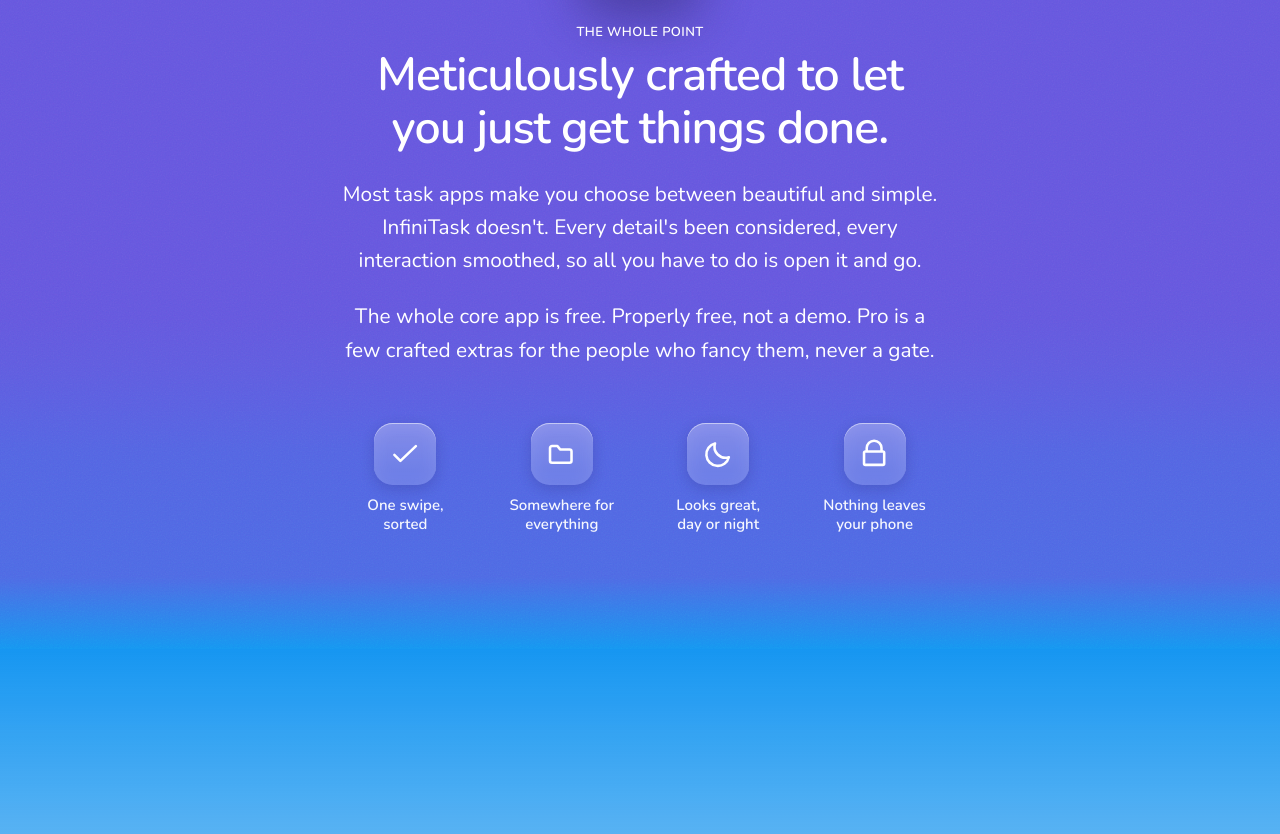
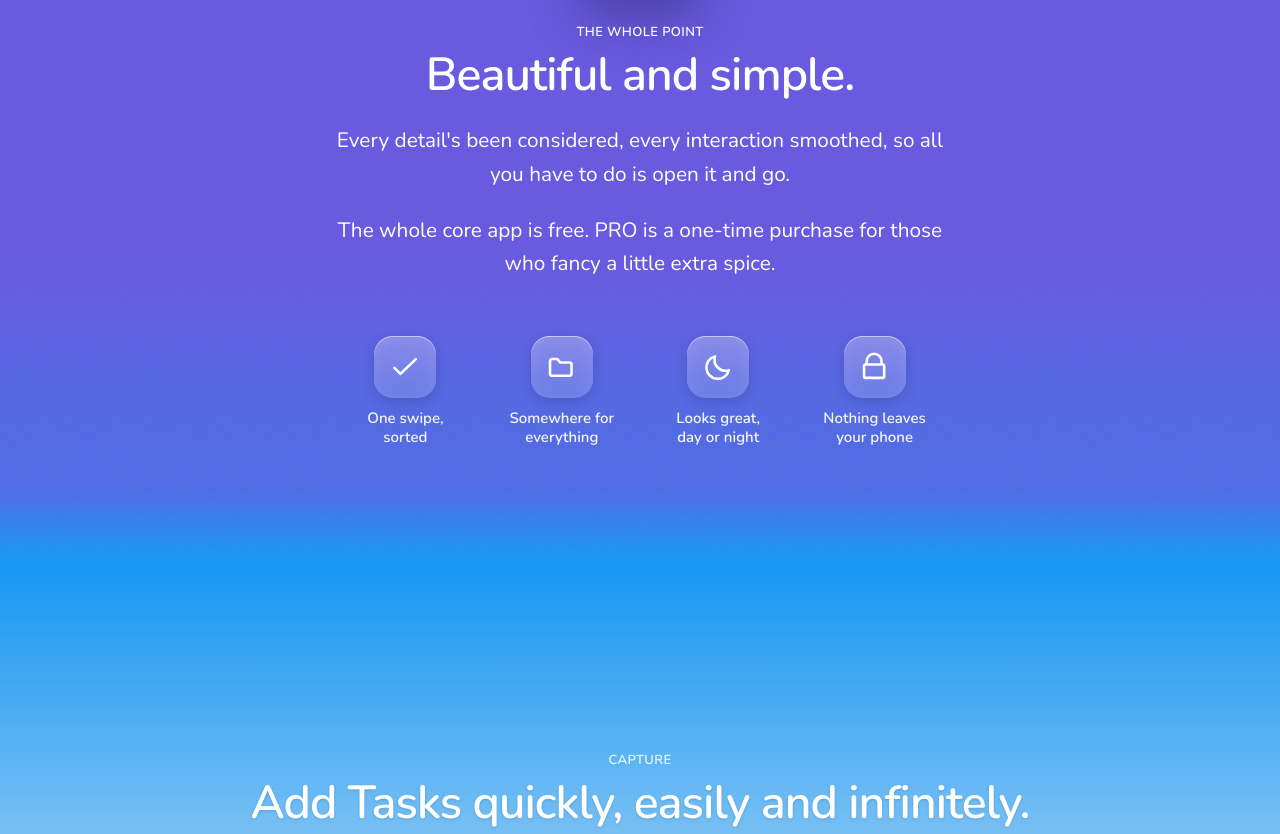
Before and after one commit to cphilips/infinitask-site, a plain HTML site: page index.html in a window 1280 px wide. Shown: the part 1097-1931 px from the top of the page. Drawn offline with Linux system fonts and the light colour scheme.

Commit message:
"The whole point": new heading and Pro line
- Heading is now "Beautiful and simple." (was the tagline)
- Dropped the "Most task apps make you choose" opener and the
  "Properly free, not a demo" line
- New line: "PRO is a one-time purchase for those who fancy a
  little extra spice."

Co-Authored-By: Claude Opus 5.5 <noreply@anthropic.com>

```diff
--- a/index.html
+++ b/index.html
@@ -169,9 +169,9 @@
     <div class="wrap wrap--reading center reveal">
       <img class="brand-logo" src="img/icon/app-icon.webp" alt="" width="460" height="460" loading="lazy">
       <p class="section-label">The whole point</p>
-      <h2>Meticulously crafted to let you just get things done.</h2>
-      <p class="lede">Most task apps make you choose between beautiful and simple. InfiniTask doesn't. Every detail's been considered, every interaction smoothed, so all you have to do is open it and go.</p>
-      <p class="lede">The whole core app is free. Properly free, not a demo. Pro is a few crafted extras for the people who fancy them, never a gate.</p>
+      <h2>Beautiful and simple.</h2>
+      <p class="lede">Every detail's been considered, every interaction smoothed, so all you have to do is open it and go.</p>
+      <p class="lede">The whole core app is free. PRO is a one-time purchase for those who fancy a little extra spice.</p>
 
       <ul class="pillars">
         <li class="pillar">
```
